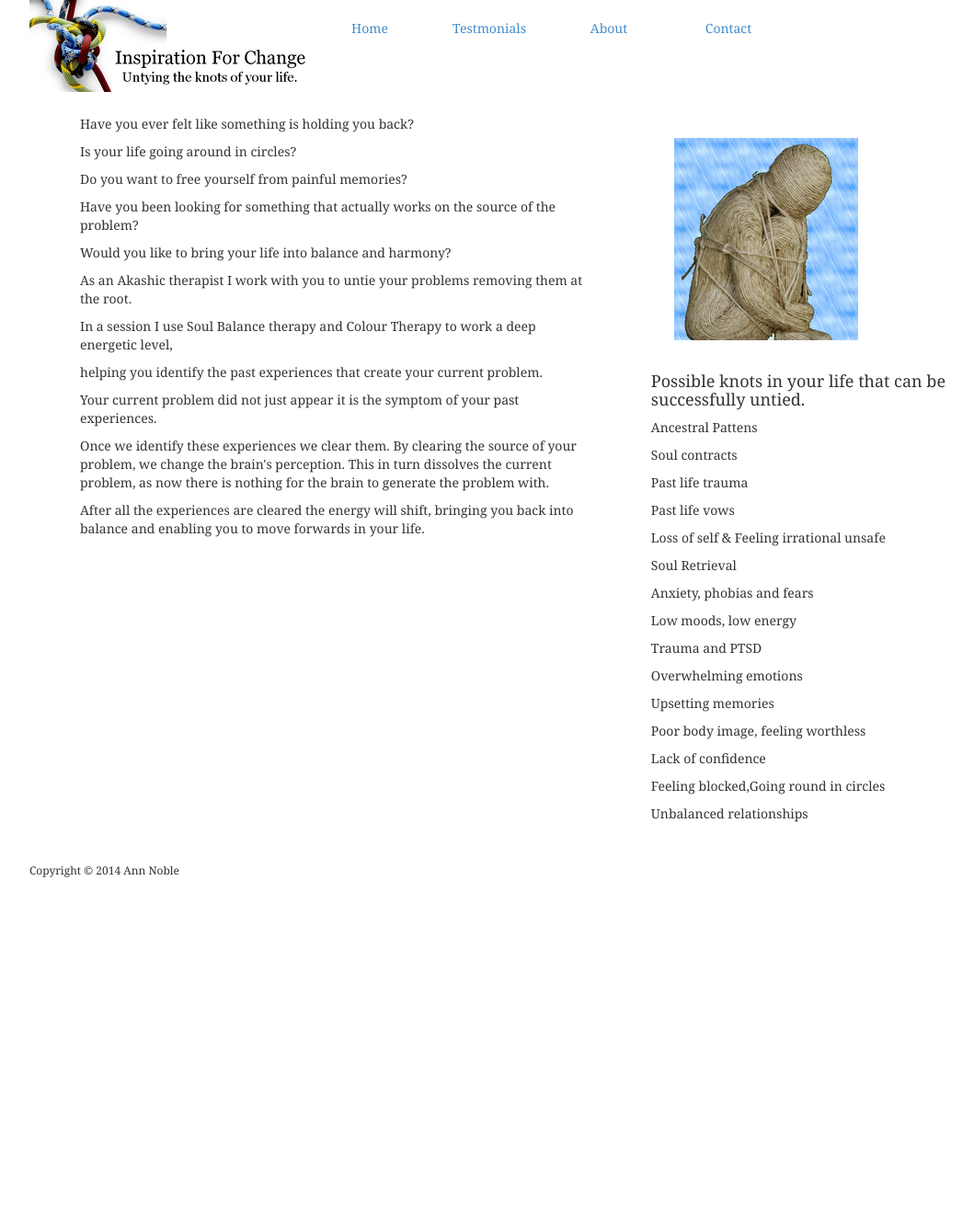
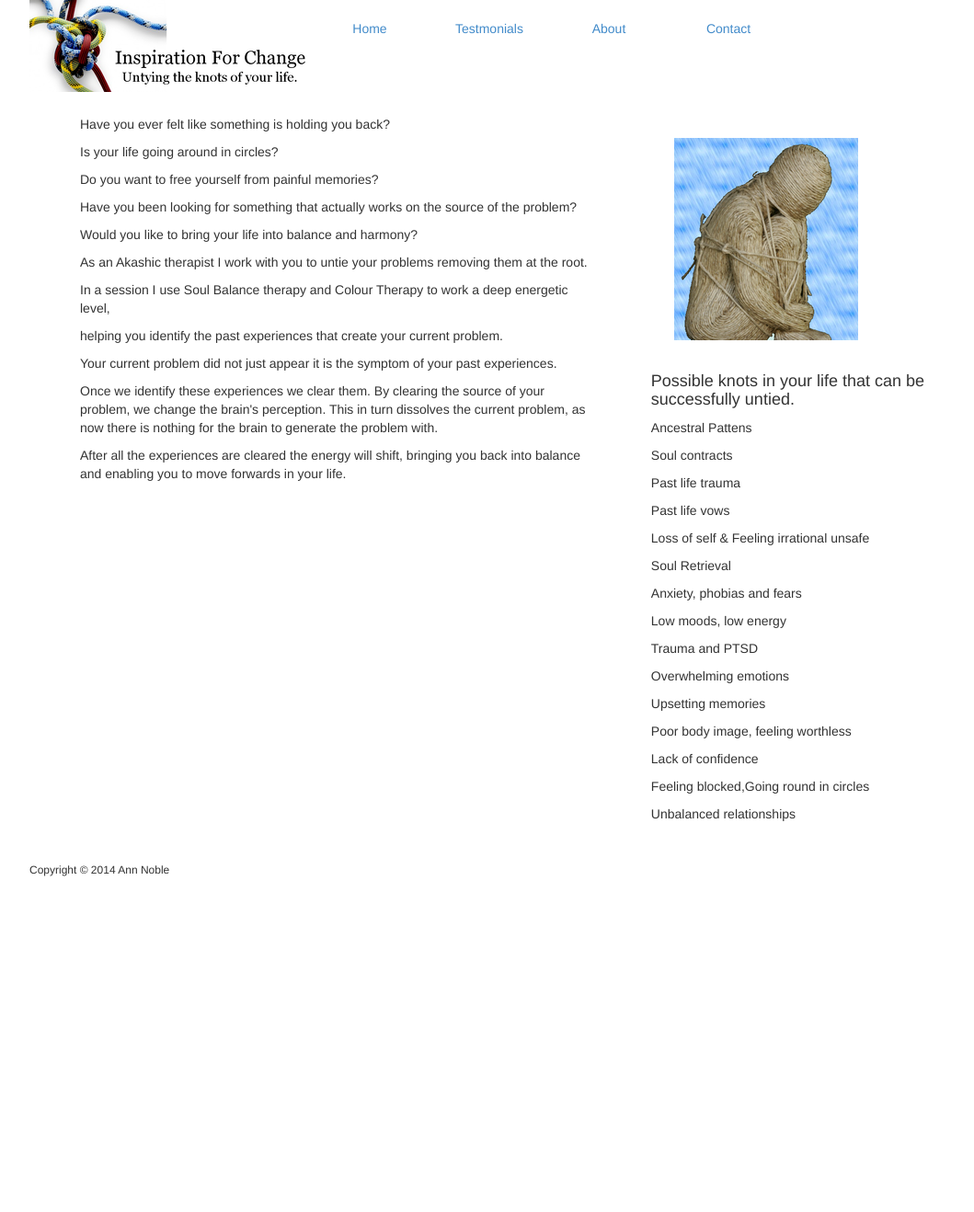
Before and after one commit to designerwebhosting/inspirationforchange, a Jekyll site: the page built from index.md, in a window 1280 px wide. Shown: the whole page at 92% size, without its empty margins (38-1097 px from the left). Built offline with Jekyll 4.4.1, drawn with Linux system fonts in a browser that asks for light colours; nearby versions of some CDN libraries.

Commit message:
Update theme.css

```diff
--- a/css/theme.css
+++ b/css/theme.css
@@ -24,7 +24,7 @@
 }
 
 #behind {
-	background-color: #fff;
+
 }
 
 #title h1 {
@@ -46,7 +46,7 @@
 	margin: 5px 5px 5px 5px;
 	padding: 10px;
 	min-height: 260px;
-	background-color: #fff;
+
 }
 
 #box h2 {
@@ -87,7 +87,7 @@
    -------------------------------------- */
 
 body {
-	font-family: Georgia, Times, "Times New Roman", serif;
+
 }
 
 
```
